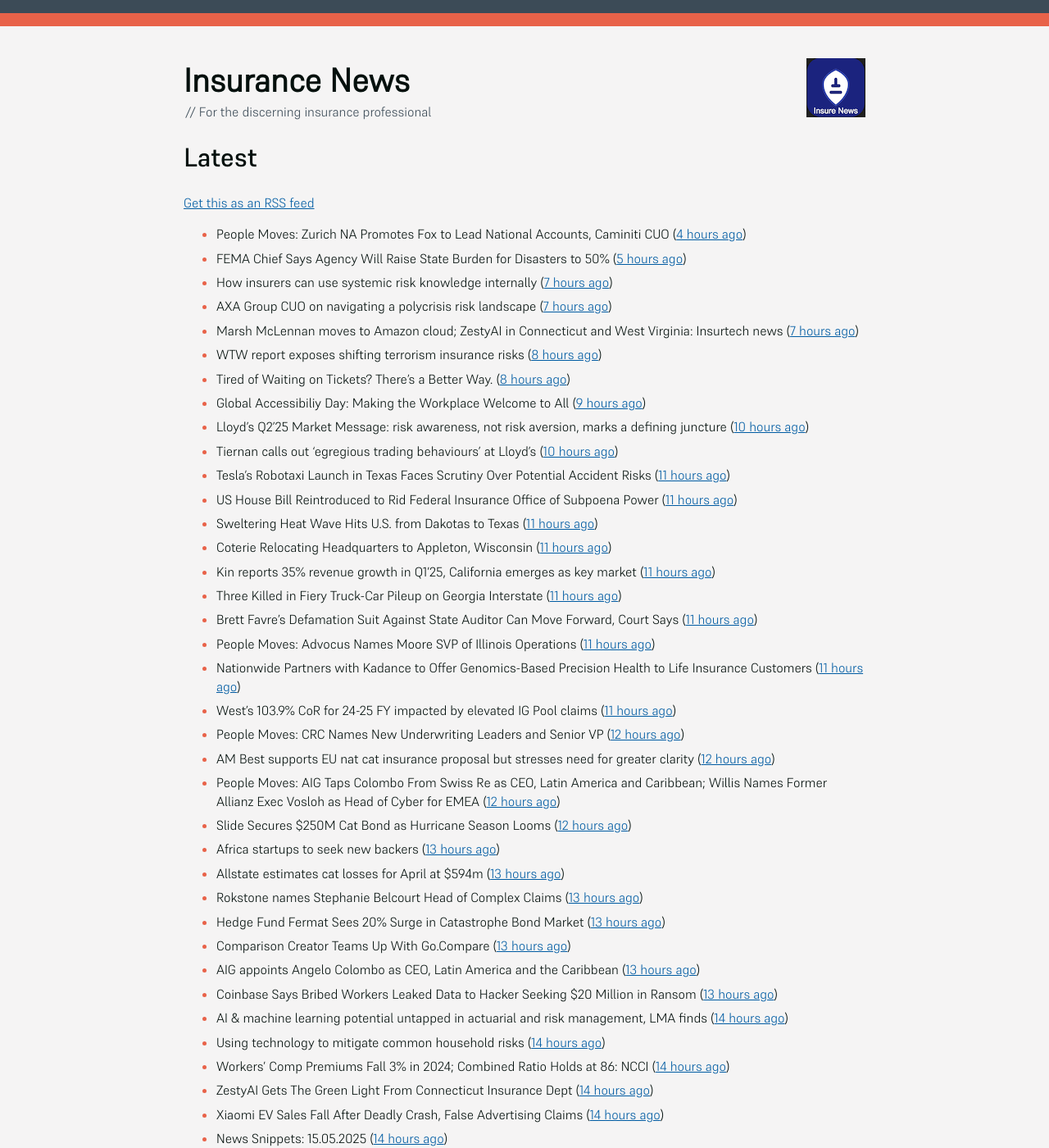
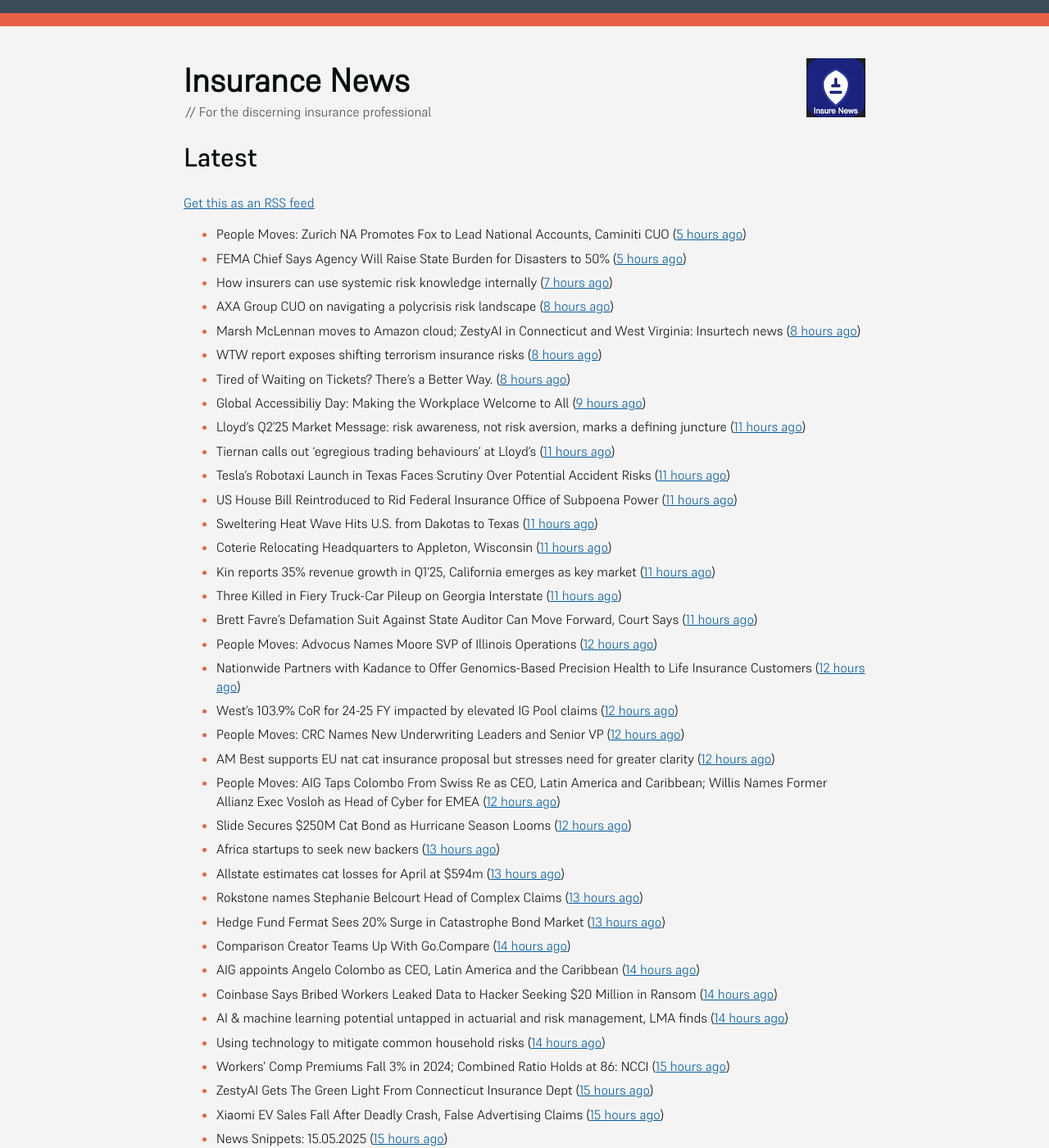
Before and after one commit to mat-0/feeds.thechels.uk, a Jekyll site: the page built from index.md, in a window 1280 px wide and 1400 px high. Shown: the whole window at 82% size. Built offline with Jekyll 4.4.1, drawn with Linux system fonts in a browser that asks for light colours; some of the changed text lies outside the part shown.

Commit message:
New Feed

```diff
--- a/index.md
+++ b/index.md
@@ -8,16 +8,16 @@ description: Latest Updates
 [Get this as an RSS feed](/feed.rss)
 
 <!-- news_marker starts -->
-- People Moves: Zurich NA Promotes Fox to Lead National Accounts, Caminiti CUO ([4 hours ago](https://www.insurancejournal.com/news/national/2025/05/15/823985.htm))
+- People Moves: Zurich NA Promotes Fox to Lead National Accounts, Caminiti CUO ([5 hours ago](https://www.insurancejournal.com/news/national/2025/05/15/823985.htm))
 - FEMA Chief Says Agency Will Raise State Burden for Disasters to 50% ([5 hours ago](https://www.insurancejournal.com/news/national/2025/05/15/823980.htm))
 - How insurers can use systemic risk knowledge internally ([7 hours ago](https://www.dig-in.com/opinion/how-insurers-can-use-systemic-risk-knowledge-internally))
-- AXA Group CUO on navigating a polycrisis risk landscape ([7 hours ago](https://www.insurancebusinessmag.com/uk/news/breaking-news/axa-group-cuo-on-navigating-a-polycrisis-risk-landscape-535921.aspx))
-- Marsh McLennan moves to Amazon cloud; ZestyAI in Connecticut and West Virginia: Insurtech news ([7 hours ago](https://www.dig-in.com/news/marsh-mclennan-to-amazon-cloud-zestyai-and-insurtech-news))
+- AXA Group CUO on navigating a polycrisis risk landscape ([8 hours ago](https://www.insurancebusinessmag.com/uk/news/breaking-news/axa-group-cuo-on-navigating-a-polycrisis-risk-landscape-535921.aspx))
+- Marsh McLennan moves to Amazon cloud; ZestyAI in Connecticut and West Virginia: Insurtech news ([8 hours ago](https://www.dig-in.com/news/marsh-mclennan-to-amazon-cloud-zestyai-and-insurtech-news))
 - WTW report exposes shifting terrorism insurance risks ([8 hours ago](https://www.insurancebusinessmag.com/uk/news/breaking-news/wtw-report-exposes-shifting-terrorism-insurance-risks-535909.aspx))
 - Tired of Waiting on Tickets? There’s a Better Way. ([8 hours ago](https://www.insurancejournal.com/blogs/expert-insured/2025/05/15/823954.htm))
 - Global Accessibiliy Day: Making the Workplace Welcome to All ([9 hours ago](https://insurance-edge.net/2025/05/15/global-accessibiliy-day-making-the-workplace-welcome-to-all/))
-- Lloyd’s Q2’25 Market Message: risk awareness, not risk aversion, marks a defining juncture ([10 hours ago](https://www.reinsurancene.ws/lloyds-q225-market-message-risk-awareness-not-risk-aversion-marks-a-defining-juncture/))
-- Tiernan calls out ‘egregious trading behaviours’ at Lloyd’s ([10 hours ago](https://www.postonline.co.uk/lloydslondon/7957765/tiernan-calls-out-egregious-trading-behaviours-at-lloyds))
+- Lloyd’s Q2’25 Market Message: risk awareness, not risk aversion, marks a defining juncture ([11 hours ago](https://www.reinsurancene.ws/lloyds-q225-market-message-risk-awareness-not-risk-aversion-marks-a-defining-juncture/))
+- Tiernan calls out ‘egregious trading behaviours’ at Lloyd’s ([11 hours ago](https://www.postonline.co.uk/lloydslondon/7957765/tiernan-calls-out-egregious-trading-behaviours-at-lloyds))
 - Tesla’s Robotaxi Launch in Texas Faces Scrutiny Over Potential Accident Risks ([11 hours ago](https://www.insurancejournal.com/news/southcentral/2025/05/15/823930.htm))
 - US House Bill Reintroduced to Rid Federal Insurance Office of Subpoena Power ([11 hours ago](https://www.insurancejournal.com/news/national/2025/05/15/823897.htm))
 - Sweltering Heat Wave Hits U.S. from Dakotas to Texas ([11 hours ago](https://www.insurancejournal.com/news/southcentral/2025/05/15/823927.htm))
@@ -25,9 +25,9 @@ description: Latest Updates
 - Kin reports 35% revenue growth in Q1’25, California emerges as key market ([11 hours ago](https://www.reinsurancene.ws/kin-reports-35-revenue-growth-in-q125-california-emerges-as-key-market/))
 - Three Killed in Fiery Truck-Car Pileup on Georgia Interstate ([11 hours ago](https://www.insurancejournal.com/news/southeast/2025/05/15/823917.htm))
 - Brett Favre’s Defamation Suit Against State Auditor Can Move Forward, Court Says ([11 hours ago](https://www.insurancejournal.com/news/southeast/2025/05/15/823911.htm))
-- People Moves: Advocus Names Moore SVP of Illinois Operations ([11 hours ago](https://www.insurancejournal.com/news/midwest/2025/05/15/823905.htm))
-- Nationwide Partners with Kadance to Offer Genomics-Based Precision Health to Life Insurance Customers ([11 hours ago](https://www.insurtechinsights.com/nationwide-partners-with-kadance-to-offer-genomics-based-precision-health-to-life-insurance-customers/))
-- West’s 103.9% CoR for 24-25 FY impacted by elevated IG Pool claims ([11 hours ago](https://www.reinsurancene.ws/wests-103-9-cor-for-24-25-fy-impacted-by-elevated-ig-pool-claims/))
+- People Moves: Advocus Names Moore SVP of Illinois Operations ([12 hours ago](https://www.insurancejournal.com/news/midwest/2025/05/15/823905.htm))
+- Nationwide Partners with Kadance to Offer Genomics-Based Precision Health to Life Insurance Customers ([12 hours ago](https://www.insurtechinsights.com/nationwide-partners-with-kadance-to-offer-genomics-based-precision-health-to-life-insurance-customers/))
+- West’s 103.9% CoR for 24-25 FY impacted by elevated IG Pool claims ([12 hours ago](https://www.reinsurancene.ws/wests-103-9-cor-for-24-25-fy-impacted-by-elevated-ig-pool-claims/))
 - People Moves: CRC Names New Underwriting Leaders and Senior VP ([12 hours ago](https://www.insurancejournal.com/news/southeast/2025/05/15/823894.htm))
 - AM Best supports EU nat cat insurance proposal but stresses need for greater clarity ([12 hours ago](https://www.reinsurancene.ws/am-best-supports-eu-nat-cat-insurance-proposal-but-stresses-need-for-greater-clarity/))
 - People Moves: AIG Taps Colombo From Swiss Re as CEO, Latin America and Caribbean; Willis Names Former Allianz Exec Vosloh as Head of Cyber for EMEA ([12 hours ago](https://www.insurancejournal.com/news/international/2025/05/15/823886.htm))
@@ -36,31 +36,31 @@ description: Latest Updates
 - Allstate estimates cat losses for April at $594m ([13 hours ago](https://www.reinsurancene.ws/allstate-estimates-cat-losses-for-april-at-594m/))
 - Rokstone names Stephanie Belcourt Head of Complex Claims ([13 hours ago](https://www.reinsurancene.ws/rokstone-names-stephanie-belcourt-head-of-complex-claims/))
 - Hedge Fund Fermat Sees 20% Surge in Catastrophe Bond Market ([13 hours ago](https://www.insurancejournal.com/news/international/2025/05/15/823861.htm))
-- Comparison Creator Teams Up With Go.Compare ([13 hours ago](https://insurance-edge.net/2025/05/15/comparison-creator-teams-up-with-go-compare/))
-- AIG appoints Angelo Colombo as CEO, Latin America and the Caribbean ([13 hours ago](https://www.reinsurancene.ws/aig-appoints-angelo-colombo-as-ceo-latin-america-and-the-caribbean/))
-- Coinbase Says Bribed Workers Leaked Data to Hacker Seeking $20 Million in Ransom ([13 hours ago](https://www.insurancejournal.com/news/national/2025/05/15/823862.htm))
+- Comparison Creator Teams Up With Go.Compare ([14 hours ago](https://insurance-edge.net/2025/05/15/comparison-creator-teams-up-with-go-compare/))
+- AIG appoints Angelo Colombo as CEO, Latin America and the Caribbean ([14 hours ago](https://www.reinsurancene.ws/aig-appoints-angelo-colombo-as-ceo-latin-america-and-the-caribbean/))
+- Coinbase Says Bribed Workers Leaked Data to Hacker Seeking $20 Million in Ransom ([14 hours ago](https://www.insurancejournal.com/news/national/2025/05/15/823862.htm))
 - AI & machine learning potential untapped in actuarial and risk management, LMA finds ([14 hours ago](https://www.reinsurancene.ws/ai-machine-learning-potential-untapped-in-actuarial-and-risk-management-lma-finds/))
 - Using technology to mitigate common household risks ([14 hours ago](https://www.dig-in.com/podcast/using-technology-to-mitigate-common-household-risks))
-- Workers’ Comp Premiums Fall 3% in 2024; Combined Ratio Holds at 86: NCCI ([14 hours ago](https://www.insurancejournal.com/news/national/2025/05/15/823850.htm))
-- ZestyAI Gets The Green Light From Connecticut Insurance Dept ([14 hours ago](https://insurance-edge.net/2025/05/15/zestyai-gets-the-green-light-from-connecticut-insurance-dept/))
-- Xiaomi EV Sales Fall After Deadly Crash, False Advertising Claims ([14 hours ago](https://www.insurancejournal.com/news/international/2025/05/15/823843.htm))
-- News Snippets: 15.05.2025 ([14 hours ago](https://insurance-edge.net/2025/05/15/news-snippets-15-05-2025/))
-- AXA XL bolsters Indian team with several senior appointments ([14 hours ago](https://www.reinsurancene.ws/axa-xl-bolsters-indian-team-with-several-senior-appointments/))
+- Workers’ Comp Premiums Fall 3% in 2024; Combined Ratio Holds at 86: NCCI ([15 hours ago](https://www.insurancejournal.com/news/national/2025/05/15/823850.htm))
+- ZestyAI Gets The Green Light From Connecticut Insurance Dept ([15 hours ago](https://insurance-edge.net/2025/05/15/zestyai-gets-the-green-light-from-connecticut-insurance-dept/))
+- Xiaomi EV Sales Fall After Deadly Crash, False Advertising Claims ([15 hours ago](https://www.insurancejournal.com/news/international/2025/05/15/823843.htm))
+- News Snippets: 15.05.2025 ([15 hours ago](https://insurance-edge.net/2025/05/15/news-snippets-15-05-2025/))
+- AXA XL bolsters Indian team with several senior appointments ([15 hours ago](https://www.reinsurancene.ws/axa-xl-bolsters-indian-team-with-several-senior-appointments/))
 - Compre Completes on Ethias S.A. Deal ([15 hours ago](https://insurance-edge.net/2025/05/15/compre-completes-on-ethias-s-a-deal/))
 - Conduit Re continues to evolve reinsurance strategy amid desire to reduce volatility: CEO ([15 hours ago](https://www.reinsurancene.ws/conduit-re-continues-to-evolve-reinsurance-strategy-amid-desire-to-reduce-volatility-ceo/))
 - Tinubu Secures $45 Million to Accelerate Global Leadership in Specialty Insurance SaaS ([16 hours ago](https://www.insurtechinsights.com/tinubu-secures-45-million-to-accelerate-global-leadership-in-specialty-insurance-saas/))
 - LMA Survey on How AI Can Enhance Actuarial Risk ([16 hours ago](https://insurance-edge.net/2025/05/15/lma-survey-on-how-ai-can-enhance-actuarial-risk/))
-- Navigating the unexpected: Expert tips for effective claims management and swift recovery ([16 hours ago](https://www.insurancebusinessmag.com/uk/news/property-insurance/navigating-the-unexpected-expert-tips-for-effective-claims-management-and-swift-recovery-535498.aspx))
+- Navigating the unexpected: Expert tips for effective claims management and swift recovery ([17 hours ago](https://www.insurancebusinessmag.com/uk/news/property-insurance/navigating-the-unexpected-expert-tips-for-effective-claims-management-and-swift-recovery-535498.aspx))
 - TIMBY Specialty Insurance Solutions Launches Warehouse Legal Liability Coverage to Expand Inland Marine Portfolio ([17 hours ago](https://www.insurtechinsights.com/timby-specialty-insurance-solutions-launches-warehouse-legal-liability-coverage-to-expand-inland-marine-portfolio/))
 - Broking stalwart on how the market has evolved ([17 hours ago](https://www.insurancebusinessmag.com/uk/news/breaking-news/broking-stalwart-on-how-the-market-has-evolved-535809.aspx))
 - FERMA's Foresight Committee calls for a shift to long-term risk strategies ([17 hours ago](https://www.insurancebusinessmag.com/uk/news/non-profits/fermas-foresight-committee-calls-for-a-shift-to-longterm-risk-strategies-535808.aspx))
 - Allianz sees strong start to 2025, reaffirms full-year outlook ([17 hours ago](https://www.insurancebusinessmag.com/uk/news/breaking-news/allianz-sees-strong-start-to-2025-reaffirms-fullyear-outlook-535802.aspx))
 - Talanx reports record-breaking start to the year amid high claims ([17 hours ago](https://www.insurancebusinessmag.com/uk/news/breaking-news/talanx-reports-recordbreaking-start-to-the-year-amid-high-claims-535796.aspx))
-- 'Poly-employment': Transparency in workplaces encouraged amid rise of secondary jobs ([17 hours ago](https://www.insurancebusinessmag.com/uk/news/breaking-news/polyemployment-transparency-in-workplaces-encouraged-amid-rise-of-secondary-jobs-535784.aspx))
-- ‘Synchronization’ of Europe’s Financial Rules With US, UK Is a Priority: France’s Macron ([17 hours ago](https://www.insurancejournal.com/news/international/2025/05/15/823833.htm))
-- ‘Don’t preach to us’, pleads Pen CEO ([17 hours ago](https://www.postonline.co.uk/broker/7957752/dont-preach-to-us-pleads-pen-ceo))
+- 'Poly-employment': Transparency in workplaces encouraged amid rise of secondary jobs ([18 hours ago](https://www.insurancebusinessmag.com/uk/news/breaking-news/polyemployment-transparency-in-workplaces-encouraged-amid-rise-of-secondary-jobs-535784.aspx))
+- ‘Synchronization’ of Europe’s Financial Rules With US, UK Is a Priority: France’s Macron ([18 hours ago](https://www.insurancejournal.com/news/international/2025/05/15/823833.htm))
+- ‘Don’t preach to us’, pleads Pen CEO ([18 hours ago](https://www.postonline.co.uk/broker/7957752/dont-preach-to-us-pleads-pen-ceo))
 - bolttech and Sumitomo Corporation Launch Strategic Joint Venture to Expand Embedded Protection Solutions in Asia ([18 hours ago](https://www.insurtechinsights.com/bolttech-and-sumitomo-corporation-launch-strategic-joint-venture-to-expand-embedded-protection-solutions-in-asia/))
-- Aviva sees broad-based growth in Q1 across segments ([18 hours ago](https://www.insurancebusinessmag.com/uk/news/breaking-news/aviva-sees-broadbased-growth-in-q1-across-segments-535781.aspx))
+- Aviva sees broad-based growth in Q1 across segments ([19 hours ago](https://www.insurancebusinessmag.com/uk/news/breaking-news/aviva-sees-broadbased-growth-in-q1-across-segments-535781.aspx))
 - DLG deal ‘on course’ and not a distraction for Aviva ([19 hours ago](https://www.postonline.co.uk/news/7957750/dlg-deal-on-course-and-not-a-distraction-for-aviva))
 - Q&A: Andy Hutchinson, Turvi ([19 hours ago](https://www.postonline.co.uk/technology/7957394/qa-andy-hutchinson-turvi))
 - BIBA CEO spotlights AI, FCA reforms at 2025 conference ([20 hours ago](https://www.insurancebusinessmag.com/uk/news/breaking-news/biba-ceo-spotlights-ai-fca-reforms-at-2025-conference-535774.aspx))
```
